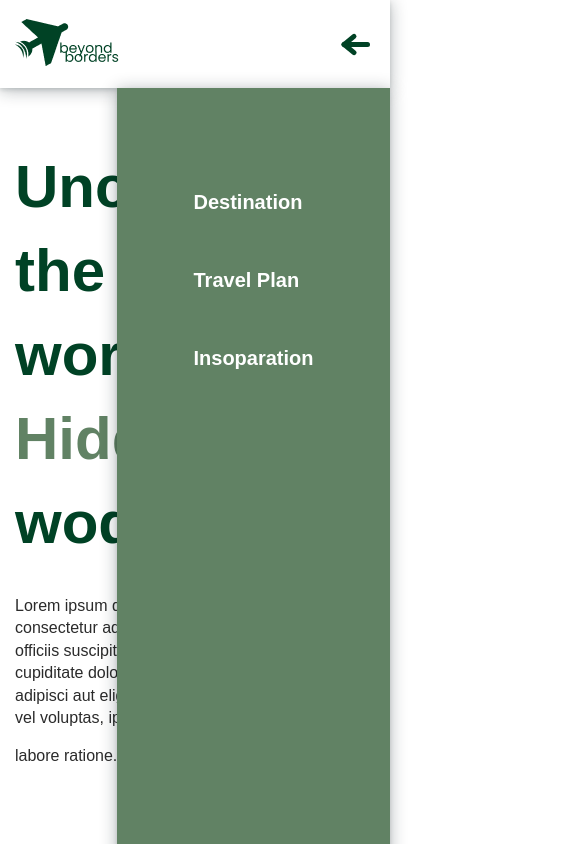
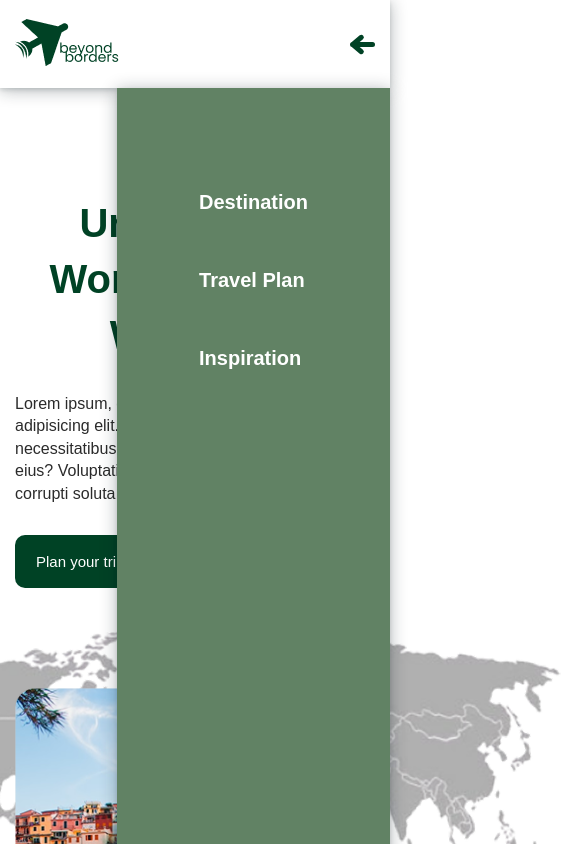
Before and after one commit to jaym-56/Basic-beyondboarders, a plain HTML site: page index.html in a window 390 px wide. Both pictures are taken after a click on the element 357 px from the left and 44 px from the top of the page. Shown: the top 844 px of the page, 585 px wide, since content can reach past the window. Drawn offline with Linux system fonts and the light colour scheme.

Commit message:
banner 100%

```diff
--- a/index.html
+++ b/index.html
@@ -1,23 +1,23 @@
 <!DOCTYPE html>
 <html lang="en">
 <head>
-    <meta charset="UTF-8" />
-    <meta name="viewport" content="width=device-width, initial-scale=1.0" />
+    <meta charset="UTF-8">
+    <meta name="viewport" content="width=device-width, initial-scale=1.0">
     <title>Document</title>
-    <link rel="stylesheet" href="/style.css" />
+    <link rel="stylesheet" href="/style.css">
 </head>
 <body>
     <header class="header">
         <div class="container">
             <div class="header_wrapper">
                 <div class="branding">
-            <img src="img/logo.png" alt="" />
+                    <img src="/img/logo.png" alt="">
                 </div>
                 <div class="header_nav">
                      <ul>
                         <li><a href="">Destination</a></li>
                         <li><a href="">Travel Plan</a></li>
-              <li><a href="">Insoparation</a></li>
+                        <li><a href="">Inspiration</a></li>
                      </ul>
                 </div>
                 <a href="" class="sign btn bg-primary">Sign In</a>
@@ -32,25 +32,21 @@
     <section class="banner">
         <div class="container">
             <div class="banner_wrapper">
-
                 <div class="banner_text">
-                <H1>Uncover the world's <span>Hidden</span> woder's</H1>
-                <p>Lorem ipsum dolor sit amet consectetur adipisicing elit. Est officiis suscipit quos odit cupiditate dolor facilis, quia adipisci aut eligendi culpa, eius a vel voluptas, ipsum minima vero labore ratione.
-                    <a href=""class="btn bg-primary">plan your trip</a>
-                </p>
+                    <h1>Uncover the World's <span>Hidden</span> Wonders</h1>
+                    <p>Lorem ipsum, dolor sit amet consectetur adipisicing elit. Debitis vitae odio commodi necessitatibus veniam tempore sit autem quis ea eius? Voluptatibus perspiciatis deserunt qui sed, corrupti soluta iusto illum nihil!</p>
+                    <a href="" class="btn bg-primary">Plan your trip</a>
                 </div>
                 <div class="banner_img">
                     <img src="/img/banner1.png" alt="">
                     <div class="images">
-              <img src="img/banner2.png" alt="">
-              <img src="img/banner3.png" alt="">
+                        <img src="/img/banner2.png" alt="">
+                        <img src="/img/banner3.png" alt="">
                     </div>
                 </div>
-
             </div>
         </div>
     </section>
-
     <script src="/script.js"></script>
 </body>
 </html>
--- a/script.js
+++ b/script.js
@@ -1,6 +1,6 @@
 const burgir = document.querySelector(".toggle_menu");
 const hNav = document.querySelector(".header_nav");
 burgir.addEventListener("click", () => {
-  burgir.classList.toggle("open");
-  hNav.classList.toggle("open");
+    burgir.classList.toggle("open");
+    hNav.classList.toggle("open");
 });
--- a/style.css
+++ b/style.css
@@ -1,5 +1,6 @@
 /* -------------RESETS------------- */
-Resets are used for overwriting default html tag properties*/ * {
+/*Resets are used for overwriting default html tag properties*/
+* {
   -webkit-box-sizing: border-box;
   -moz-box-sizing: border-box;
   box-sizing: border-box;
@@ -110,67 +111,69 @@ img {
   max-width: 100%;
 }
 /* CONTAINER */
-.container {
-  max-width: 120rem;
-  margin: 0 auto;
+.container{
+    max-width:120rem;
+    margin:0 auto;
     padding: 1.5rem;
 }
 
 /* HEADER */
-.header {
+.header{
   position: fixed;
   width: 100%;
-  background: var(--light);
+    background:#ffffff;
     box-shadow: rgba(14, 30, 37, 0.12) 0px 2px 4px 0px, rgba(14, 30, 37, 0.32) 0px 2px 16px 0px;
-
+    z-index:999;
 }
-.header .header_wrapper {
+.header .header_wrapper{
     display: flex;
     align-items: center;
-  justify-content: space-between;
+    justify-content:space-between;
 }
-.header .header_nav ul {
+.header .header_nav ul{
     display: flex;
     gap: 5rem;
 }
-.header .header_nav ul a{
-color: black;
+.header .header_nav ul li a{
+    color:black;
     font-size: 2rem;
     font-weight: 600;
 }
 .header .header_nav ul li:hover{
-scale: 1.1;
-border-buttom: 1px solid black;
+    scale:1.1;
+    border-bottom: 1px solid black;
 }
-.toggle_menu{
+.toggle_menu {
   display: none;
 }
 .toggle_menu span{
   width: 3rem;
-height: 0.5rem;
-display: block;
+  height: .5rem;
+  display:block;
   background-color: var(--primary);
   border-radius: 5rem;
-transition:0.5s ease;
+  transition: 0.5s ease;
 }
 .toggle_menu span:nth-child(2){
-margin: 0.5rem ;
+  margin: 0.5rem 0;
   width: 2.5rem;
 }
 .toggle_menu span:last-child{
-width: 1.8rem8;
+  width: 1.8rem;
 }
 .toggle_menu.open span:first-child{
-width:1.8rem;
+  width: 1.5rem;
   transform:translateY(6px) rotate(-220deg);
+  transition: 0.5s ease;
 }
 .toggle_menu.open span:last-child{
-width:1.8rem;
+  width: 1.5rem;
   transform:translateY(-6px) rotate(220deg);
   transition: 0.5s ease;
 }
 .header .header_nav.open{
   right: 0rem;
+  transition: 0.5s ease;
 }
 @media screen and (max-width:500px){
  .header .header_nav{
@@ -190,50 +193,101 @@ right: 0rem;
   margin: 0 auto;
   padding-top: 10rem;
  }
-  .header .header_nav ul li a {
+ .header .header_nav ul li a{
   color: var(--light);
  }
-
   .header .header_wrapper .sign{
     display: none;
   }
-.toggle_menu{
+  .toggle_menu {
     display: block;
   }
 }
 /* BANNER */
 .banner{
-padding-top: 13rem;
-paddding-bottom: 5rem;
-background: var(--light);
+  padding-top: 18rem;
+  padding-bottom: 5rem;
+  background-color: var(--light);
 }
-.banner .banner_wrapper {
+.banner .banner_wrapper{
   display: grid;
   grid-template-columns: 1fr 1fr;
   grid-gap: 10rem;
+  align-items: center;
 }
-
 .banner .banner_img{
   display: flex;
   gap: 3rem;
   align-items: center;
+  position:relative;
+}
+.banner .banner_img img{
+position: relative;
+z-index: 100;
+max-height:50rem;
+}
+.banner .banner_wrapper:hover .banner_img::before{
+  left:-20rem;
+  transition: .5s ease;
+}
+.banner .banner_img .imges img{
+min-height: 25rem;
+width:100%;
+object-fit:center center;
+}
+.banner .banner_img::before{
+content:url("/img/map (1).png");
+position: absolute;
+top:-10rem;
+left:-12rem;
+transition: .5s ease;
 }
 .banner .banner_text h1{
   font-size: 6rem;
   font-weight: 800;
   color: var(--primary);
 }
+
 .banner .banner_text h1 span{
   color: var(--accent);
 }
 .banner .banner_text p{
   margin: 3rem 0;
+}.banner .banner_text{
+  position: relative;
+}
+ .banner .banner_wrapper:hover .banner_text::after{
+transform:rotate(-360deg);
+transition: .5s ease;
+}
+
+.banner .banner_text::after{
+  content: url("/img/airplane.png");
+  position: absolute;
+  bottom: -18rem;
+}
+@media screen and (max-width:500px){
+  .banner .banner_wrapper{
+  display:grid;
+  grid-template-columns:1fr;
+  }
+  .banner .banner_text h1{
+  font-size:4rem;
+  text-align:center;
+  }
+  .banner .banner_tex{
+  text-align: center;
   }
   .banner .banner_text::after{
-  content: url("/img/airplane.png")
-  position: absolute;
-  bottom: -18rem;
-  right: 0rem;
+  content: "";
+  }
+  .banner .banner_wrapper:hover .banner_img::before{
+    left:-12rem;
+    transition: .5s ease;
+  }
+  .banner .banner_img .images img{
+  min-height:20rem;
+  }
 }
 /* REPEATABLE PATTERNS */
 :root{
@@ -243,12 +297,11 @@ margin: 3rem 0;
     --accent: #618264;
 }
 .btn{
-padding:1.5rem 2rem;
+    padding: 1.5rem 2rem;
     border-radius: 1rem;
     border: 1px solid transparent;
     font-size: 1.5rem;
     display: inline-block;
-
 }
 .btn.bg-primary{
     background: var(--primary);
```
Also changed, not shown: img/map (1).png (added). Lines whose indentation alone changed are shown as unchanged.
